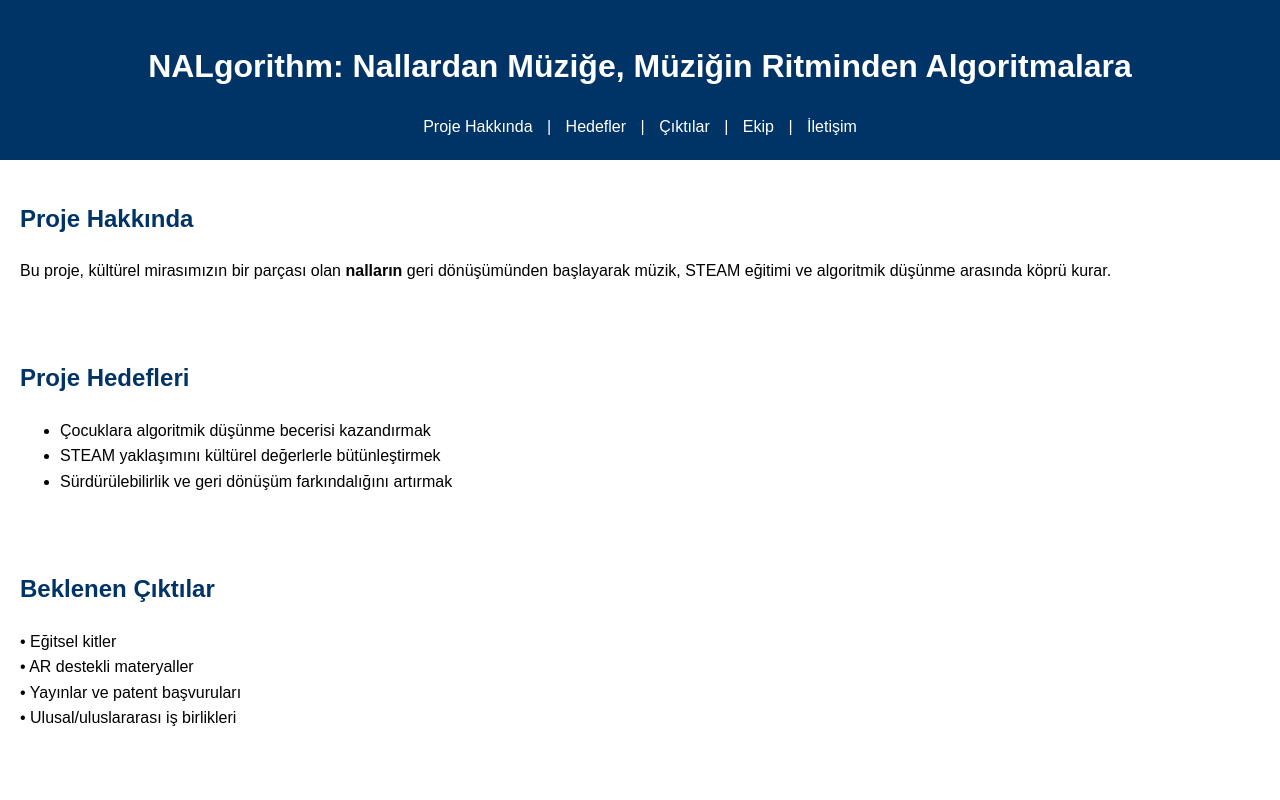
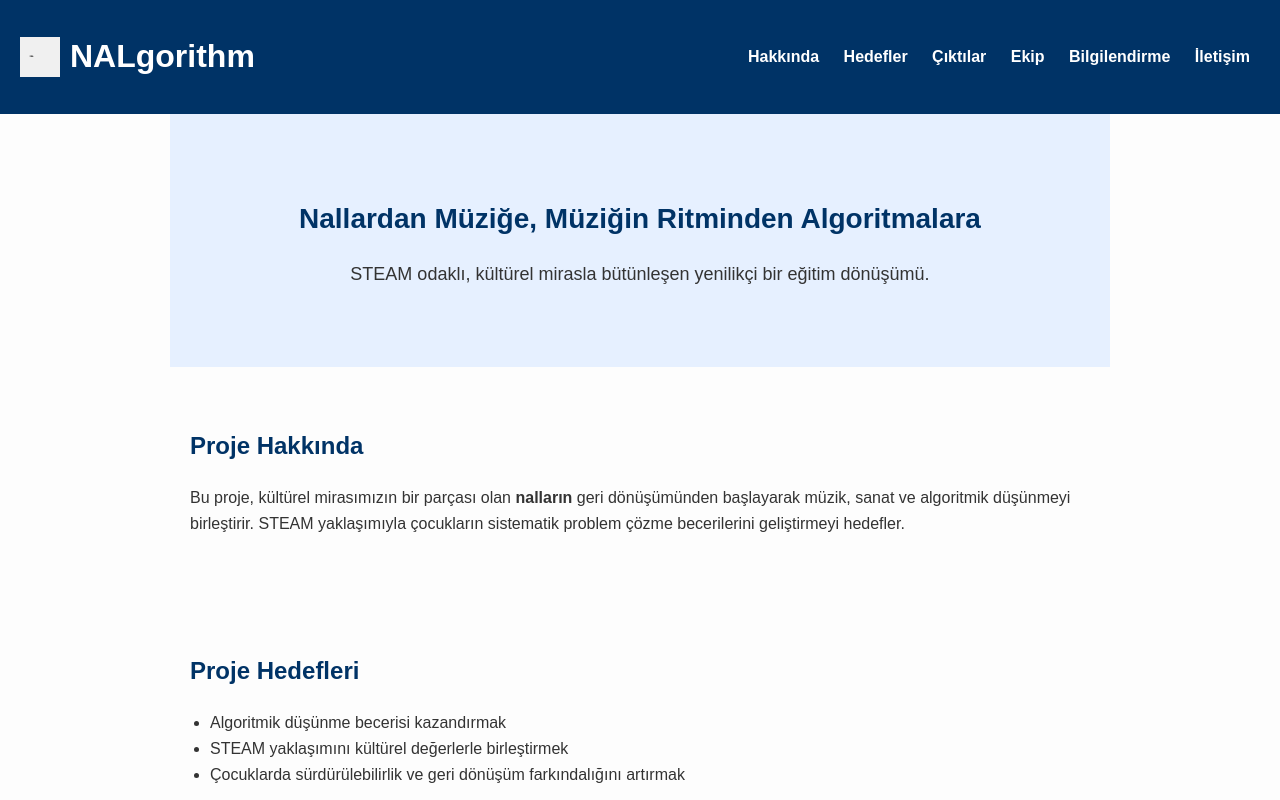
Before and after one commit to Kriptarium/nalgorithm.github.io, a plain HTML site: page index.html in a window 1280 px wide. Shown: the top 800 px of the page. Drawn offline with Linux system fonts and the light colour scheme.

Commit message:
Add files via upload

```diff
--- a/index.html
+++ b/index.html
@@ -7,46 +7,85 @@
   <link href="style.css" rel="stylesheet">
 </head>
 <body>
+  <!-- HEADER -->
   <header>
-    <h1>NALgorithm: Nallardan Müziğe, Müziğin Ritminden Algoritmalara</h1>
+    <div class="logo">
+      <img src="assets/logo.png" alt="NALgorithm Logo">
+      <h1>NALgorithm</h1>
+    </div>
     <nav>
-      <a href="#hakkinda">Proje Hakkında</a> |
-      <a href="#hedefler">Hedefler</a> |
-      <a href="#ciktilar">Çıktılar</a> |
-      <a href="#ekip">Ekip</a> |
+      <a href="#hakkinda">Hakkında</a>
+      <a href="#hedefler">Hedefler</a>
+      <a href="#ciktilar">Çıktılar</a>
+      <a href="#ekip">Ekip</a>
+      <a href="#bilgilendirme">Bilgilendirme</a>
       <a href="#iletisim">İletişim</a>
     </nav>
   </header>
 
+  <!-- HERO -->
+  <section class="hero">
+    <h2>Nallardan Müziğe, Müziğin Ritminden Algoritmalara</h2>
+    <p>STEAM odaklı, kültürel mirasla bütünleşen yenilikçi bir eğitim dönüşümü.</p>
+  </section>
+
+  <!-- HAKKINDA -->
   <section id="hakkinda">
     <h2>Proje Hakkında</h2>
-    <p>Bu proje, kültürel mirasımızın bir parçası olan <strong>nalların</strong> geri dönüşümünden başlayarak müzik, STEAM eğitimi ve algoritmik düşünme arasında köprü kurar.</p>
+    <p>Bu proje, kültürel mirasımızın bir parçası olan <strong>nalların</strong> geri dönüşümünden başlayarak müzik, sanat ve algoritmik düşünmeyi birleştirir. STEAM yaklaşımıyla çocukların sistematik problem çözme becerilerini geliştirmeyi hedefler.</p>
   </section>
 
+  <!-- HEDEFLER -->
   <section id="hedefler">
     <h2>Proje Hedefleri</h2>
     <ul>
-      <li>Çocuklara algoritmik düşünme becerisi kazandırmak</li>
-      <li>STEAM yaklaşımını kültürel değerlerle bütünleştirmek</li>
-      <li>Sürdürülebilirlik ve geri dönüşüm farkındalığını artırmak</li>
+      <li>Algoritmik düşünme becerisi kazandırmak</li>
+      <li>STEAM yaklaşımını kültürel değerlerle birleştirmek</li>
+      <li>Çocuklarda sürdürülebilirlik ve geri dönüşüm farkındalığını artırmak</li>
     </ul>
   </section>
 
+  <!-- ÇIKTILAR -->
   <section id="ciktilar">
     <h2>Beklenen Çıktılar</h2>
-    <p>• Eğitsel kitler<br>• AR destekli materyaller<br>• Yayınlar ve patent başvuruları<br>• Ulusal/uluslararası iş birlikleri</p>
+    <p>• Eğitsel kitler <br> • AR destekli materyaller <br> • Yayınlar ve patent başvuruları <br> • Ulusal/uluslararası iş birlikleri</p>
   </section>
 
+  <!-- EKİP -->
   <section id="ekip">
     <h2>Ekip</h2>
     <p>Algoritmokrasi Yazılım Ar-Ge firması ve akademik paydaşlarımız.</p>
   </section>
 
+  <!-- BİLGİLENDİRME -->
+  <section id="bilgilendirme">
+    <h2>Proje Hakkında Bilgilendirme</h2>
+    <div class="cards">
+      <div class="card">
+        <img src="assets/rhythm.png" alt="Kodun Ritmi">
+        <h3>NALgorithm: Kodun Ritmi</h3>
+        <p>Nalların ritmiyle algoritmaların dili arasında köprü kuran eğitsel dönüşüm modeli.</p>
+      </div>
+      <div class="card">
+        <img src="assets/culture.png" alt="Kültürden Koda">
+        <h3>NALgorithm: Kültürden Koda</h3>
+        <p>Geleneksel sembollerden algoritmik düşünceye çocukları taşıyan bir öğrenme deneyimi.</p>
+      </div>
+      <div class="card">
+        <img src="assets/children.png" alt="Çocuklar için Ritimli Kodlama">
+        <h3>NALgorithm: Çocuklar için Ritimli Kodlama</h3>
+        <p>Müzik, hikâye ve algoritmalarla bütüncül öğrenme.</p>
+      </div>
+    </div>
+  </section>
+
+  <!-- İLETİŞİM -->
   <section id="iletisim">
     <h2>İletişim</h2>
     <p>📧 info@nalgorithm.org | 🌐 <a href="https://github.com/nalgorithm">GitHub</a></p>
   </section>
 
+  <!-- FOOTER -->
   <footer>
     <p>&copy; 2025 NALgorithm Projesi | TÜBİTAK & EU destekli</p>
   </footer>
--- a/style.css
+++ b/style.css
@@ -1,6 +1,27 @@
-body { font-family: Arial, sans-serif; line-height: 1.6; margin: 0; }
-header { background: #003366; color: #fff; padding: 20px; text-align: center; }
-header nav a { color: #fff; margin: 0 10px; text-decoration: none; }
-section { padding: 20px; }
+body { font-family: 'Arial', sans-serif; margin: 0; line-height: 1.6; background: #fdfdfd; color: #333; }
 h2 { color: #003366; }
-footer { background: #f4f4f4; text-align: center; padding: 10px; margin-top: 20px; }
+
+header { background: #003366; color: #fff; display: flex; justify-content: space-between; align-items: center; padding: 10px 20px; }
+header .logo { display: flex; align-items: center; }
+header .logo img { height: 40px; margin-right: 10px; }
+header nav a { color: #fff; margin: 0 10px; text-decoration: none; font-weight: bold; }
+header nav a:hover { color: #ff9933; }
+
+.hero { background: #e6f0ff; text-align: center; padding: 60px 20px; }
+.hero h2 { font-size: 28px; margin-bottom: 10px; }
+.hero p { font-size: 18px; }
+
+section { padding: 40px 20px; max-width: 900px; margin: auto; }
+ul { list-style: disc; padding-left: 20px; }
+
+/* Bilgilendirme */
+#bilgilendirme { background: #f9f9f9; padding: 50px 20px; }
+#bilgilendirme h2 { text-align: center; margin-bottom: 30px; }
+.cards { display: flex; flex-wrap: wrap; justify-content: center; gap: 20px; }
+.card { background: #fff; border: 1px solid #ddd; border-radius: 8px; box-shadow: 0 2px 6px rgba(0,0,0,0.1); width: 280px; text-align: center; padding: 20px; transition: transform 0.2s; }
+.card:hover { transform: translateY(-5px); }
+.card img { height: 80px; margin-bottom: 15px; }
+.card h3 { color: #003366; font-size: 18px; margin-bottom: 10px; }
+.card p { font-size: 14px; color: #555; }
+
+footer { background: #003366; color: #fff; text-align: center; padding: 15px; margin-top: 30px; }
```
Also changed, not shown: assets/children.png (added), assets/culture.png (added), assets/logo.png (added), assets/rhythm.png (added), 1 other file.
